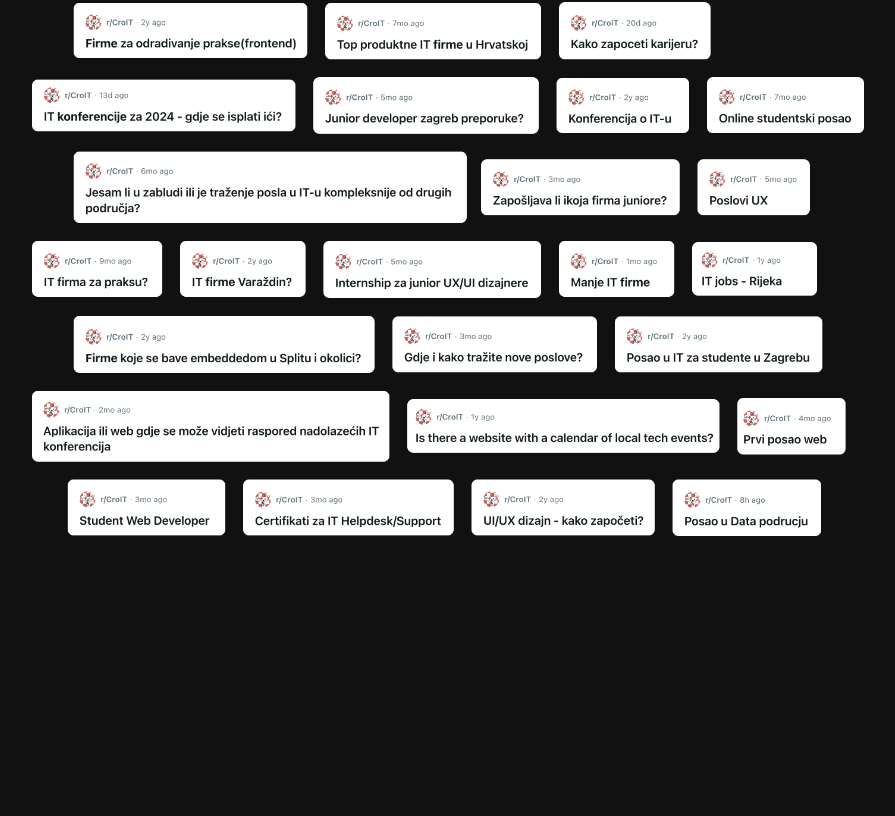
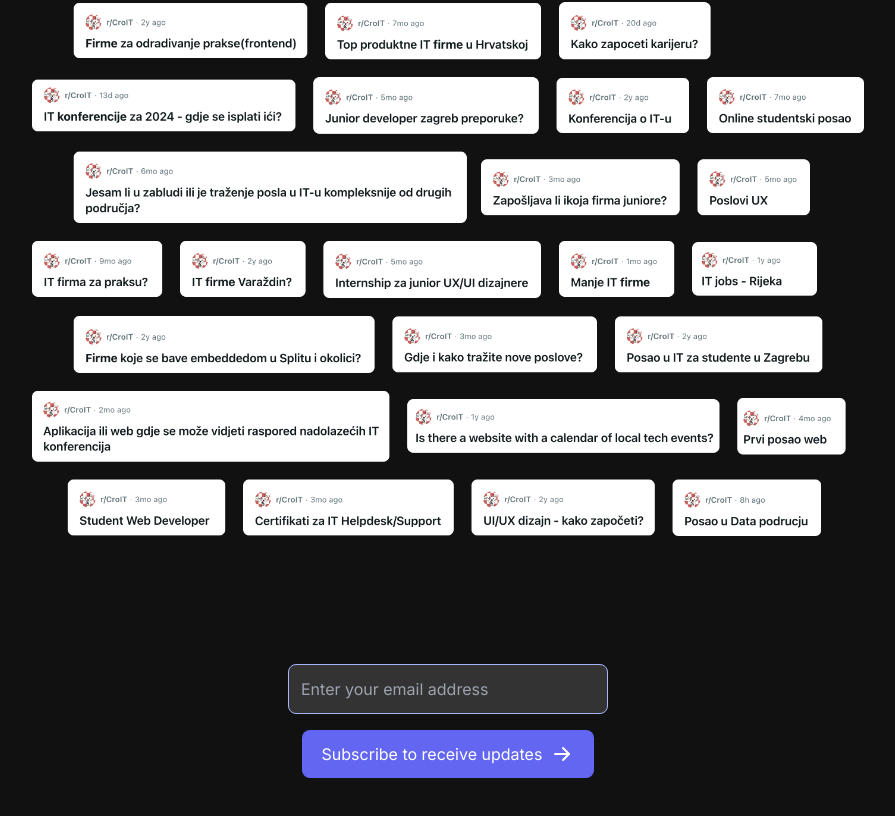
Before and after one commit to stefanicjuraj/it-croatia, a React (Vite) app in the folder app/: page / in a window 1280 px wide. Shown: the part 1871-2687 px from the top of the page, without its empty margins (192-1087 px from the left). Before the commit the page ends 2583 px from the top, so only its background shows below. Built offline with nearby package versions, Linux system fonts and the light colour scheme; no server answers.

Commit message:
feat(pages): add Subscribe component to Home page

```diff
--- a/app/src/pages/Home.tsx
+++ b/app/src/pages/Home.tsx
@@ -1,4 +1,6 @@
 import { Link } from "react-router-dom";
+// Components
+import Subscribe from "../components/Subscribe";
 // Icons
 import company from "/assets/icons/company.svg";
 import conference from "/assets/icons/conference.svg";
@@ -126,6 +128,7 @@ export default function Home() {
                     <h2 className="mb-4 text-5xl font-bold">By popular demand</h2>
                     <h3 className="text-2xl italic font-normal">You asked. We answered.</h3>
                     <img src={image} className="w-full mx-auto mt-16 mb-16 sm:w-2/3"></img>
+                    <Subscribe />
                 </div>
             </section>
         </>
```
